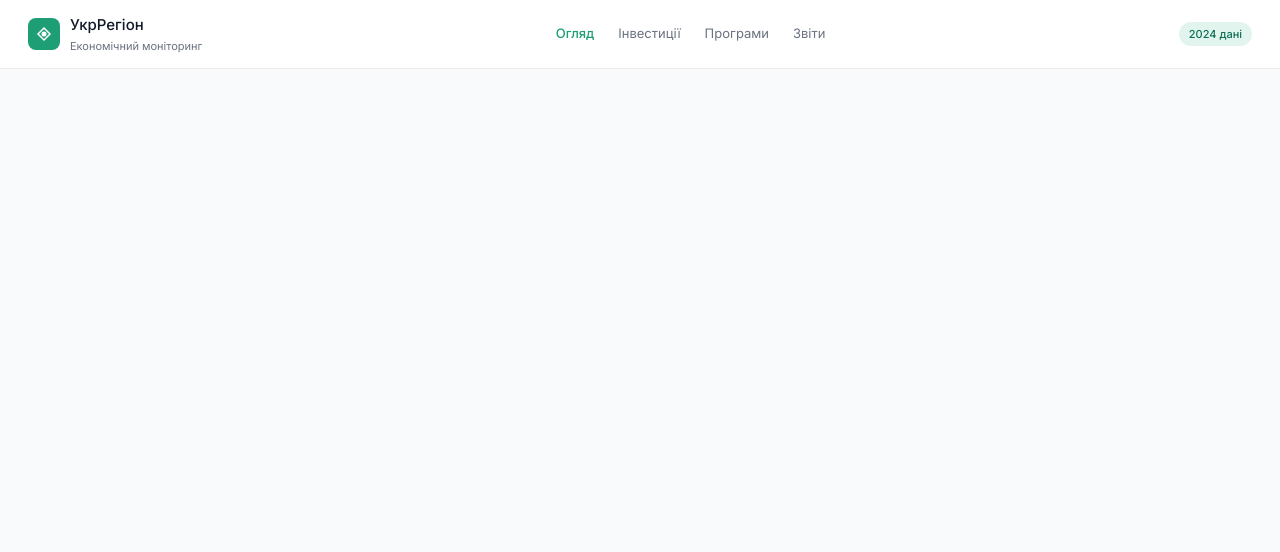
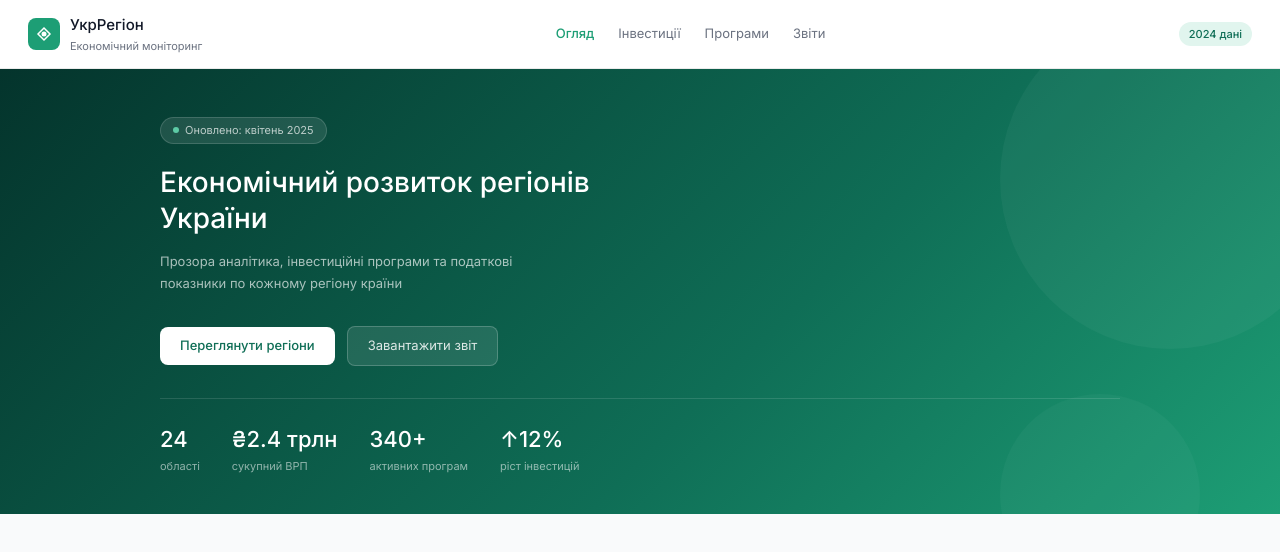
Before and after one commit to je-swy/uaregio, a React (Vite) app: page / in a window 1280 px wide. Shown: the top 552 px of the page. Built offline with nearby package versions, Linux system fonts and the light colour scheme.

Commit message:
feat: add Hero component

```diff
--- a/src/App.tsx
+++ b/src/App.tsx
@@ -1,9 +1,11 @@
 import Header from './components/Header/Header'
+import Hero from './components/Hero/Hero'
 
 function App() {
   return (
     <div>
       <Header />
+      <Hero />
     </div>
   )
 }
--- /dev/null
+++ b/src/components/Hero/Hero.module.scss
@@ -0,0 +1,126 @@
+@use '../../styles/variables' as *;
+@use '../../styles/mixins' as *;
+
+.hero {
+  background: linear-gradient(135deg, $color-hero-dark 0%, $color-primary-dark 60%, $color-primary 100%);
+  padding: $space-12 $container-pad $space-10;
+  position: relative;
+  overflow: hidden;
+
+  &::before {
+    content: '';
+    position: absolute;
+    right: -60px;
+    top: -60px;
+    width: 340px;
+    height: 340px;
+    border-radius: 50%;
+    background: rgba(255, 255, 255, 0.04);
+    pointer-events: none;
+  }
+
+  &::after {
+    content: '';
+    position: absolute;
+    right: 80px;
+    bottom: -80px;
+    width: 200px;
+    height: 200px;
+    border-radius: 50%;
+    background: rgba(255, 255, 255, 0.03);
+    pointer-events: none;
+  }
+}
+
+.inner {
+  max-width: $container-max;
+  margin: 0 auto;
+}
+
+.tag {
+  @include flex(center, flex-start, 6px);
+  display: inline-flex;
+  font-size: $text-xs;
+  color: rgba(255, 255, 255, 0.7);
+  background: rgba(255, 255, 255, 0.1);
+  border: 0.5px solid rgba(255, 255, 255, 0.15);
+  padding: 4px 12px;
+  border-radius: $radius-full;
+  margin-bottom: $space-5;
+}
+
+.tagDot {
+  width: 6px;
+  height: 6px;
+  border-radius: 50%;
+  background: #5DCAA5;
+  flex-shrink: 0;
+}
+
+.title {
+  font-size: $text-2xl;
+  font-weight: $weight-medium;
+  color: #fff;
+  line-height: 1.3;
+  max-width: 480px;
+  margin-bottom: 14px;
+}
+
+.description {
+  font-size: $text-sm;
+  color: rgba(255, 255, 255, 0.65);
+  line-height: 1.7;
+  max-width: 400px;
+  margin-bottom: $space-8;
+}
+
+.actions {
+  @include flex(center, flex-start, 12px);
+}
+
+.btnPrimary {
+  font-size: $text-sm;
+  font-weight: $weight-medium;
+  padding: 9px $space-5;
+  background: #fff;
+  color: $color-primary-dark;
+  border-radius: $radius-md;
+  transition: opacity $transition-fast;
+
+  &:hover {
+    opacity: 0.9;
+  }
+}
+
+.btnGhost {
+  font-size: $text-sm;
+  padding: 9px $space-5;
+  background: rgba(255, 255, 255, 0.1);
+  color: rgba(255, 255, 255, 0.85);
+  border-radius: $radius-md;
+  border: 0.5px solid rgba(255, 255, 255, 0.2);
+  transition: background $transition-fast;
+
+  &:hover {
+    background: rgba(255, 255, 255, 0.15);
+  }
+}
+
+.stats {
+  @include flex(flex-start, flex-start, $space-8);
+  margin-top: $space-8;
+  padding-top: $space-6;
+  border-top: 0.5px solid rgba(255, 255, 255, 0.12);
+}
+
+.statNum {
+  font-size: $text-xl;
+  font-weight: $weight-medium;
+  color: #fff;
+}
+
+.statLabel {
+  font-size: $text-xs;
+  color: rgba(255, 255, 255, 0.55);
+  margin-top: 2px;
+}
--- /dev/null
+++ b/src/components/Hero/Hero.tsx
@@ -0,0 +1,49 @@
+import styles from './Hero.module.scss'
+
+interface HeroStat {
+  num: string
+  label: string
+}
+
+const STATS: HeroStat[] = [
+  { num: '24',        label: 'області' },
+  { num: '₴2.4 трлн', label: 'сукупний ВРП' },
+  { num: '340+',      label: 'активних програм' },
+  { num: '↑12%',     label: 'ріст інвестицій' },
+]
+
+export default function Hero() {
+  return (
+    <section className={styles.hero}>
+      <div className={styles.inner}>
+        <div className={styles.tag}>
+          <div className={styles.tagDot} />
+          Оновлено: квітень 2025
+        </div>
+
+        <h1 className={styles.title}>
+          Економічний розвиток регіонів України
+        </h1>
+
+        <p className={styles.description}>
+          Прозора аналітика, інвестиційні програми та податкові
+          показники по кожному регіону країни
+        </p>
+
+        <div className={styles.actions}>
+          <button className={styles.btnPrimary}>Переглянути регіони</button>
+          <button className={styles.btnGhost}>Завантажити звіт</button>
+        </div>
+
+        <div className={styles.stats}>
+          {STATS.map((s) => (
+            <div key={s.label}>
+              <div className={styles.statNum}>{s.num}</div>
+              <div className={styles.statLabel}>{s.label}</div>
+            </div>
+          ))}
+        </div>
+      </div>
+    </section>
+  )
+}
```
